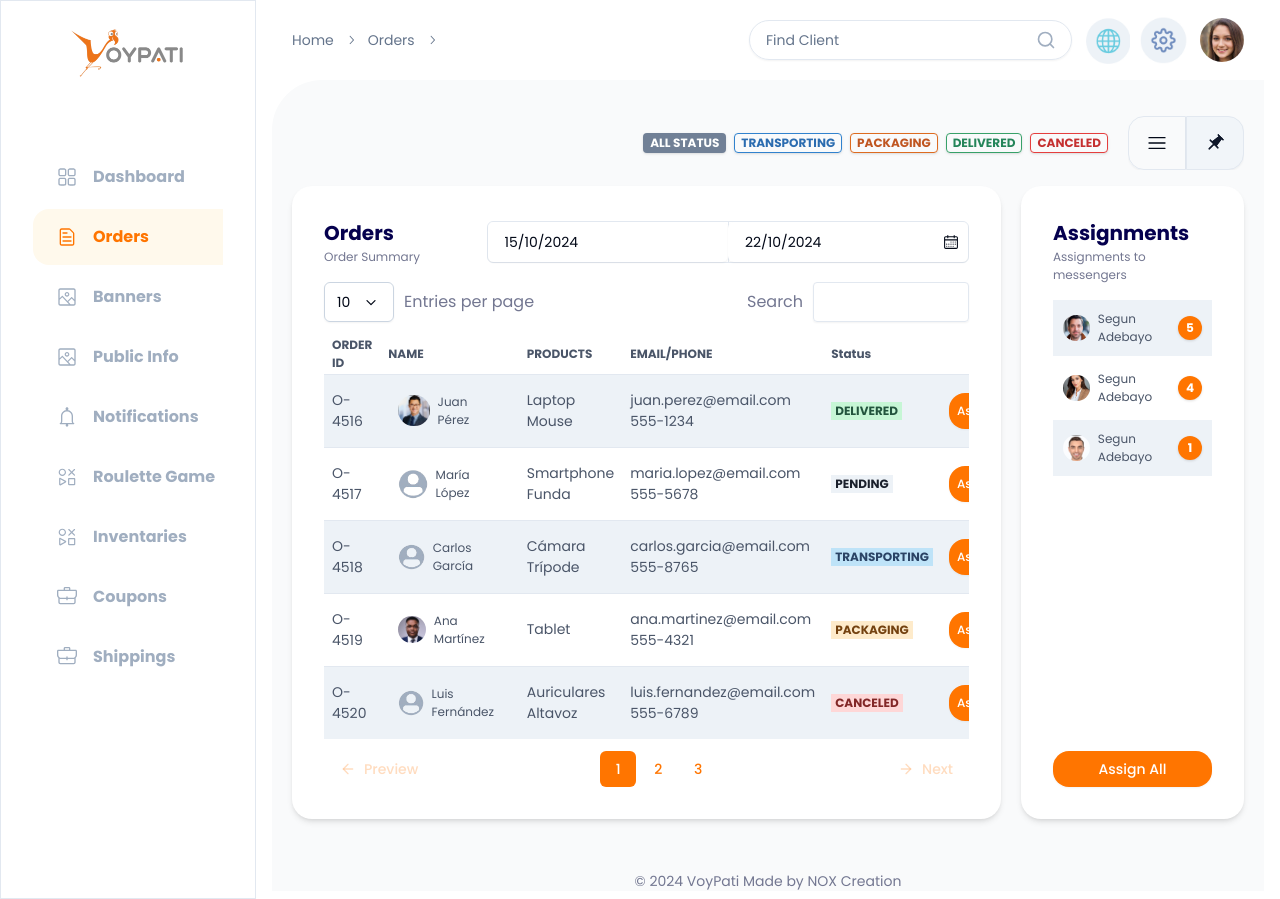
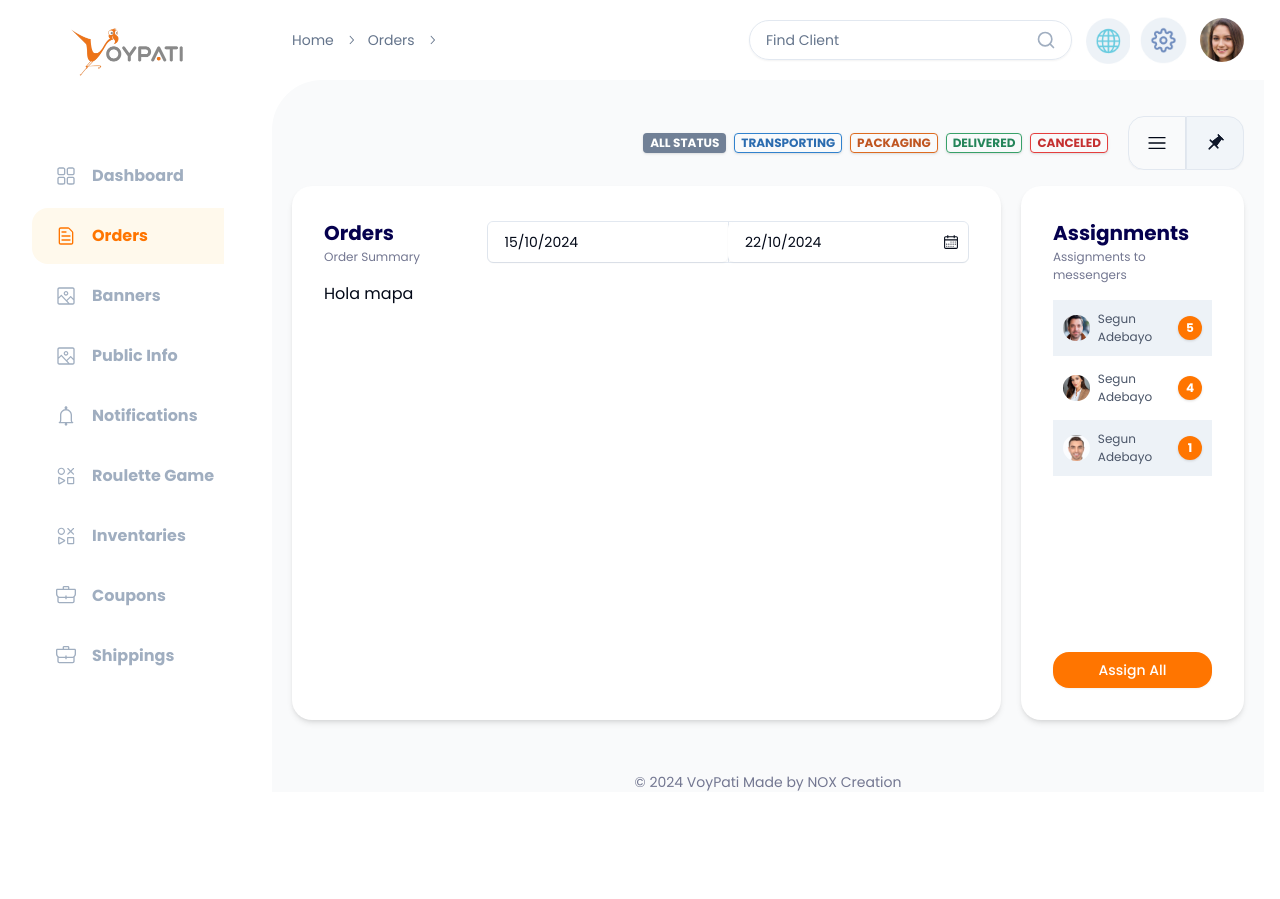
Before and after one commit to RE15EL/prueba_tecnica_nox, a Next.js app: page /orders/orders in a window 1280 px wide. Both pictures are taken after a click on the radio button 1215 px from the left and 143 px from the top of the page. After the commit the page ends 800 px from the top, so only its background shows below. Built offline with nearby package versions, Linux system fonts and the light colour scheme.

Commit message:
toggle view list-map + zustand

```diff
--- a/package.json
+++ b/package.json
@@ -34,7 +34,8 @@
     "react-hook-form": "^7.53.1",
     "tailwind-merge": "^2.5.4",
     "tailwindcss-animate": "^1.0.7",
-    "zod": "^3.23.8"
+    "zod": "^3.23.8",
+    "zustand": "^5.0.0"
   },
   "devDependencies": {
     "@types/node": "^20",
--- a/src/app/(base)/layout.tsx
+++ b/src/app/(base)/layout.tsx
@@ -9,7 +9,7 @@ export default function RootLayout({
 }>) {
   return (
     <div className="min-h-screen flex ">
-      <section className="border w-20 md:w-64">
+      <section className="w-20 md:w-64">
         <Sidebar />
       </section>
 
--- a/src/components/shared-components/filters/Filters.tsx
+++ b/src/components/shared-components/filters/Filters.tsx
@@ -7,6 +7,7 @@ interface Props {
 }
 
 export const Filters = ({ classes }: Props) => {
+
   return (
     <div
       className={cn("w-full flex flex-row-reverse items-center gap-5", classes)}
--- a/src/components/shared-components/filters/ViewResults.tsx
+++ b/src/components/shared-components/filters/ViewResults.tsx
@@ -1,18 +1,36 @@
+"use client";
+
 import { ToggleGroup, ToggleGroupItem } from "@/components/ui/toggle-group";
+import { useOrdersStore } from "@/store";
 import { DrawingPinFilledIcon, HamburgerMenuIcon } from "@radix-ui/react-icons";
-import React from "react";
+import { useEffect, useState } from "react";
 
 export const ViewResults = () => {
+  const view = useOrdersStore((state) => state.view);
+  const setView = useOrdersStore((state) => state.setView);
+
+  const [viewOrders, setViewOrders] = useState(view);
+
+  useEffect(() => {
+    setViewOrders(view);
+  }, [view]);
+
+  const handleToggle = (newView:string) => {
+    if (newView) setView(newView);
+  };
+
   return (
     <div className="h-[54px] w-[116px] flex justify-center items-center gap-0">
       <ToggleGroup
         type="single"
         className="size-full p-0 border-[#EDF2F7] overflow-hidden"
+        value={viewOrders}
+        onValueChange={(value) => handleToggle(value)}
       >
         <ToggleGroupItem
           variant="outline"
-          value="order view"
-          aria-label="Toggle view"
+          value="list"
+          aria-label="Toggle view to list"
           className="size-full border-[#E2E8F0] rounded-s-[16px] hover:bg-[#EDF2F7]"
         >
           <HamburgerMenuIcon className="h-5 w-5" />
@@ -21,7 +39,7 @@ export const ViewResults = () => {
         <ToggleGroupItem
           variant="outline"
           value="map"
-          aria-label="Toggle map"
+          aria-label="Toggle vie to map"
           className="size-full border-[#E2E8F0] rounded-e-[16px]"
         >
           <DrawingPinFilledIcon className="h-5 w-5" />
--- a/src/components/shared-components/order-summary/OrdeSummary.tsx
+++ b/src/components/shared-components/order-summary/OrdeSummary.tsx
@@ -9,12 +9,14 @@ import { IOrder } from "@/types";
 import { FormatStatus } from "../format-status/FormatStatus";
 import { UserView } from "../user-view/UserView";
 import { FilterByDate } from "../filter-by-date/FilterByDate";
+import { useOrdersStore } from "@/store";
 
 interface Props {
   classes?: string;
 }
 
 export const OrdeSummary = ({ classes }: Props) => {
+  const view = useOrdersStore((state) => state.view);
   const columns: ColumnDef<IOrder>[] = [
     {
       accessorKey: "order_id",
@@ -83,6 +85,7 @@ export const OrdeSummary = ({ classes }: Props) => {
       },
     },
   ];
+
   return (
     <Card classes={cn("flex flex-col", classes)}>
       <div className="space-y-4">
@@ -90,12 +93,16 @@ export const OrdeSummary = ({ classes }: Props) => {
           <Title title="Orders" subtitle="Order Summary" />
           <FilterByDate />
         </section>
+        {view === "list" ? (
           <DataTable
             data={ORDERS_MOCK}
             columns={columns}
             paginationBot
             paginationTop
           />
+        ) : (
+          <div> Hola mapa</div>
+        )}
       </div>
     </Card>
   );
--- /dev/null
+++ b/src/store/index.ts
@@ -0,0 +1 @@
+export * from "./orders";
--- /dev/null
+++ b/src/store/orders.ts
@@ -0,0 +1,22 @@
+import {create} from "zustand";
+import {persist} from "zustand/middleware";
+
+
+type UserState = {
+    view: string;
+    setView: (val: string) => void;
+};
+
+const initialState = {
+    view: "list",
+};
+
+export const useOrdersStore = create<UserState>()(
+    persist(
+        (set) => ({
+            ...initialState,
+            setView: (view:string) => set(() => ({view})),
+        }),
+        {name: "orders"}
+    )
+);
--- a/src/types/orders.interface.ts
+++ b/src/types/orders.interface.ts
@@ -20,3 +20,5 @@ export type IOrderStatus = {
   date: string;
   status: ORDER_STATUS;
 };
+
+export type OrderViewType = "list" | "map"
```
Also changed, not shown: 1 other file (tests, documents, lock files or other folders). Lines whose indentation alone changed are shown as unchanged.
